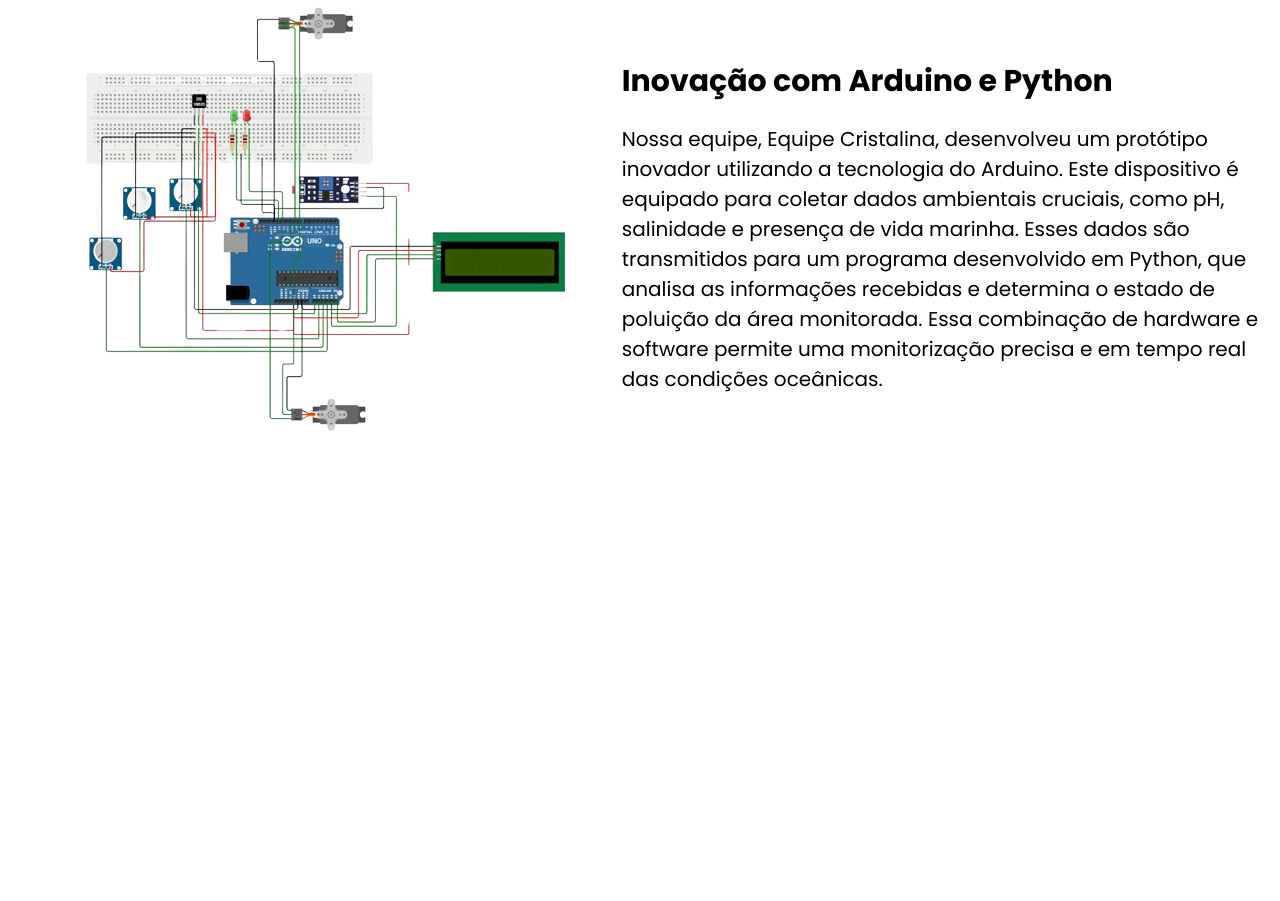
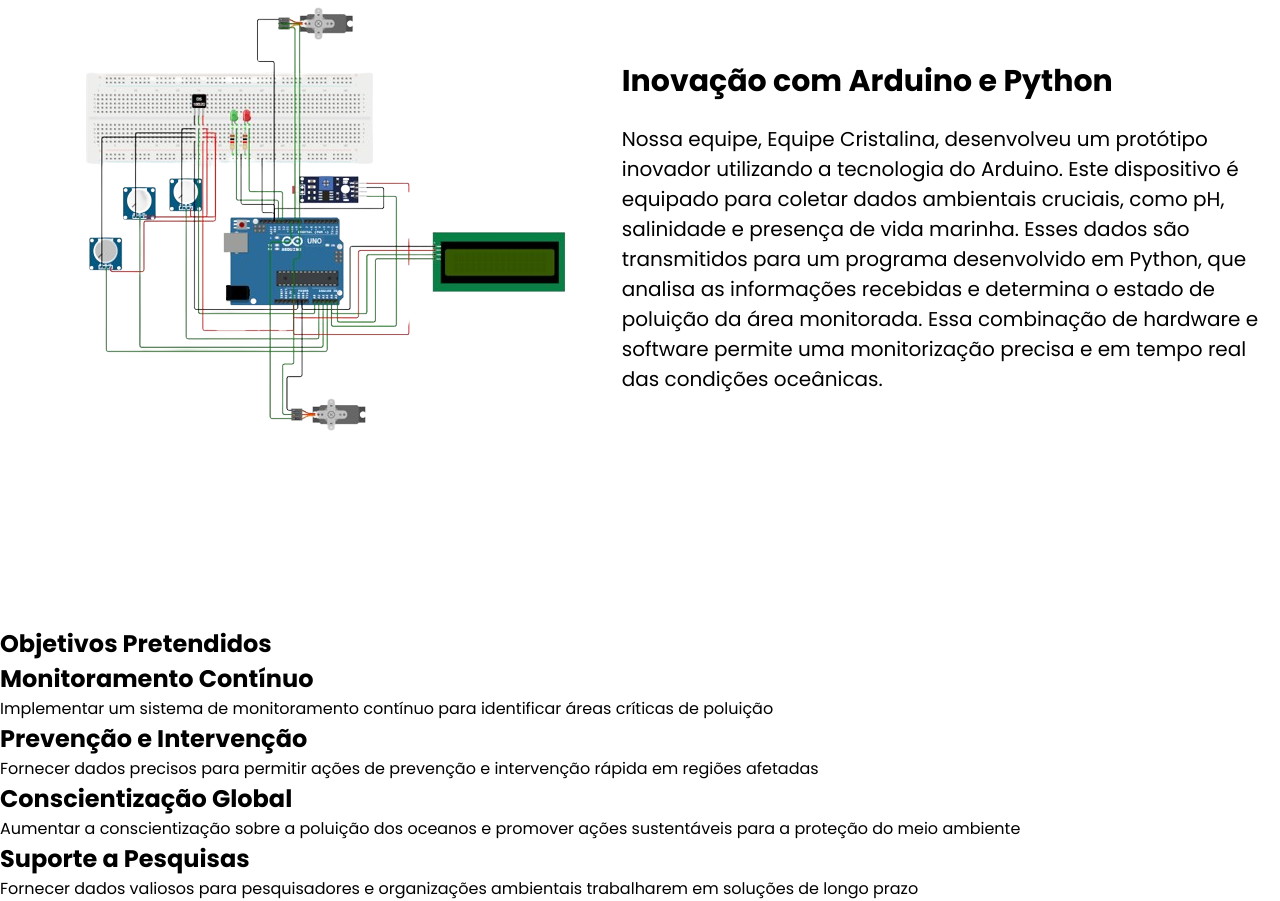
Before and after one commit to afeifz/global-front-web, a plain HTML site: page index.html in a window 1280 px wide. Shown: the part 1544-2445 px from the top of the page. Before the commit the page ends 2170 px from the top, so only its background shows below. Drawn offline with Linux system fonts and the light colour scheme.

Commit message:
criacao da secao 3 e dos cards

```diff
--- a/index.html
+++ b/index.html
@@ -50,5 +50,29 @@
             <p>Nossa equipe, Equipe Cristalina, desenvolveu um protótipo inovador utilizando a tecnologia do Arduino. Este dispositivo é equipado para coletar dados ambientais cruciais, como pH, salinidade e presença de vida marinha. Esses dados são transmitidos para um programa desenvolvido em Python, que analisa as informações recebidas e determina o estado de poluição da área monitorada. Essa combinação de hardware e software permite uma monitorização precisa e em tempo real das condições oceânicas.</p>
         </div>
     </section>
+
+    <section class="secao-3">
+        <h1>Objetivos Pretendidos</h1>
+        <div class="secao-3-cards">
+            <div class="card">
+                <h2>Monitoramento Contínuo</h2>
+                <p>Implementar um sistema de monitoramento contínuo para identificar áreas críticas de poluição</p>
+            </div>
+            <div class="card">
+                <h2>Prevenção e Intervenção</h2>
+                <p>Fornecer dados precisos para permitir ações de prevenção e intervenção rápida em regiões afetadas</p>
+            </div>
+        </div>
+        <div class="secao-3-cards">
+            <div class="card">
+                <h2>Conscientização Global</h2>
+                <p>Aumentar a conscientização sobre a poluição dos oceanos e promover ações sustentáveis para a proteção do meio ambiente</p>
+            </div>
+            <div class="card">
+                <h2>Suporte a Pesquisas</h2>
+                <p>Fornecer dados valiosos para pesquisadores e organizações ambientais trabalharem em soluções de longo prazo</p>
+            </div>
+        </div>
+    </section>
 </body>
 </html>
```
